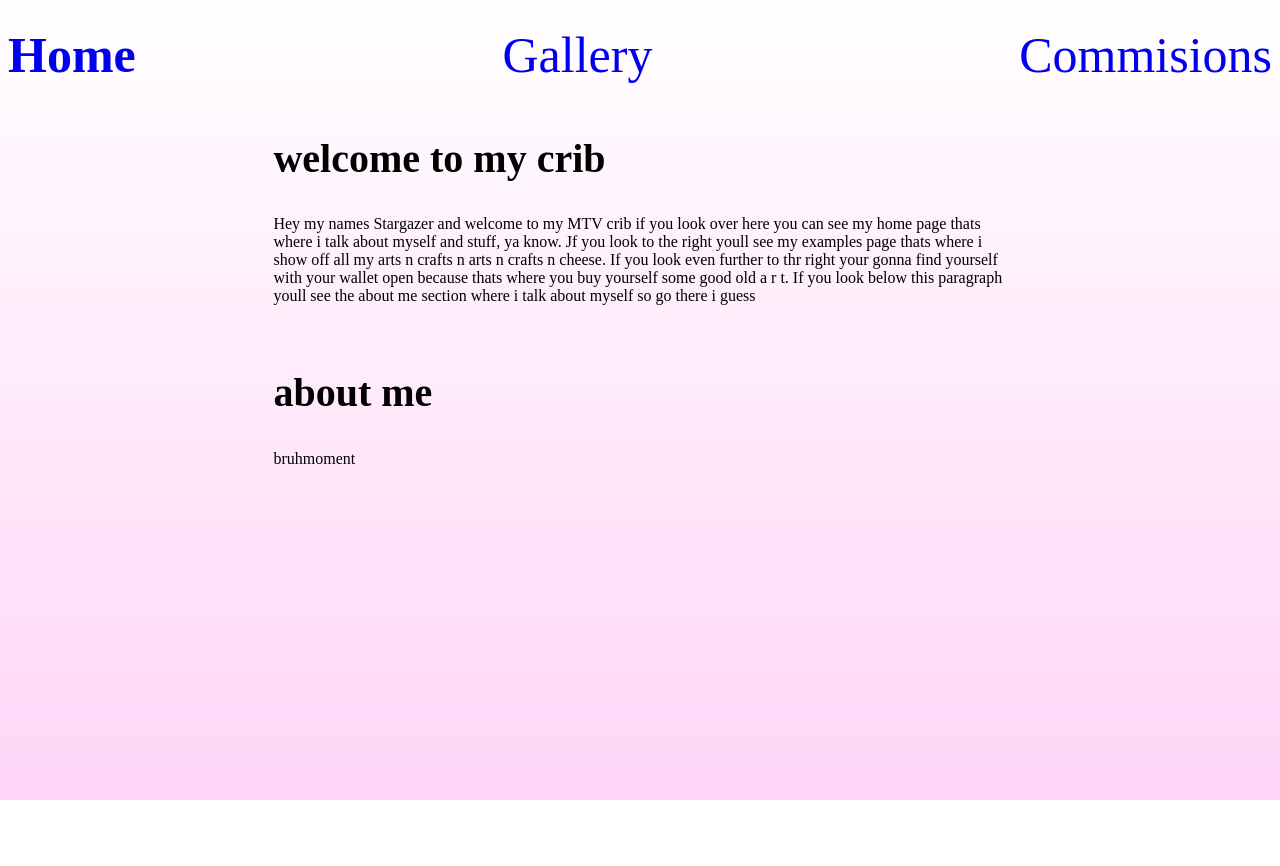
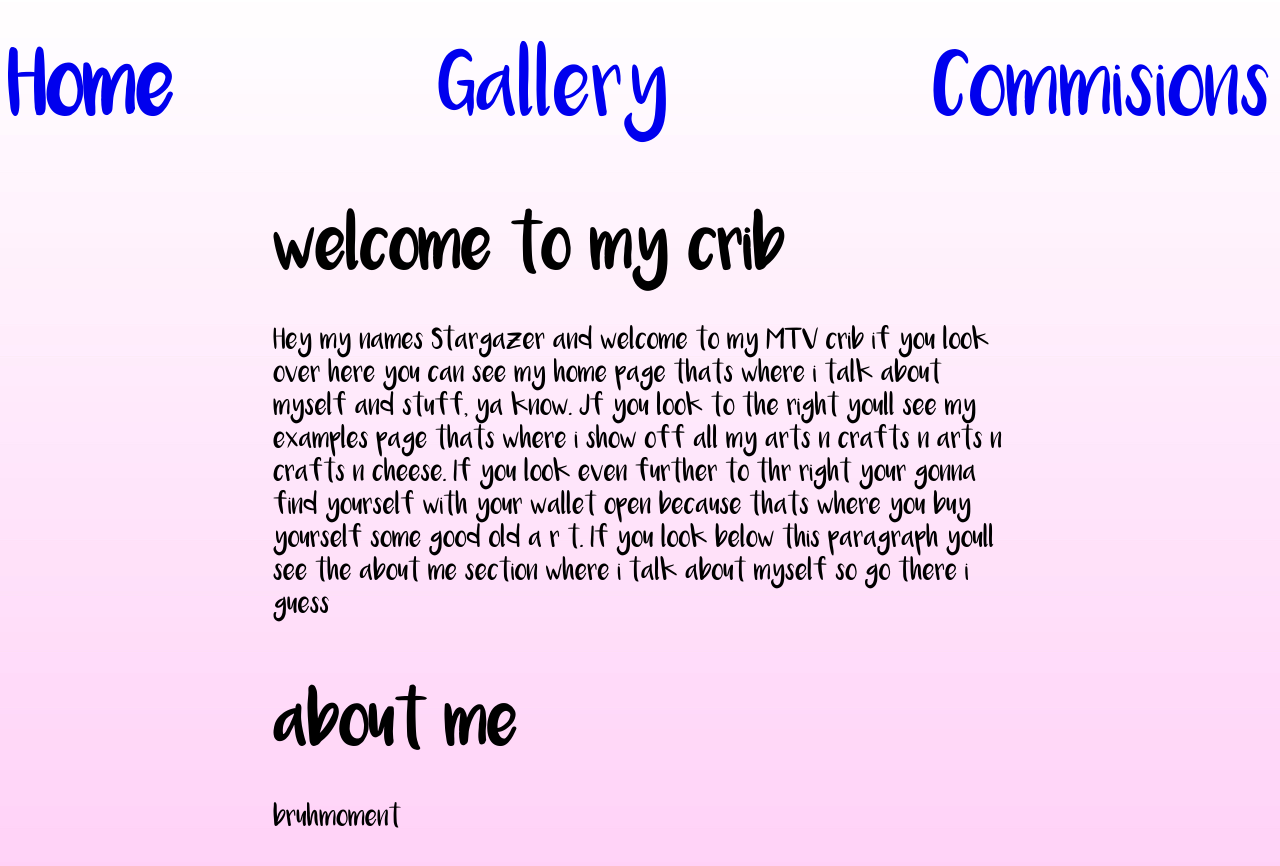
Before and after one commit to TheCaffeinatedOne/stargazer-art, a plain HTML site: page index.html in a window 1280 px wide. Before the commit the page ends 800 px from the top, so only its background shows below. Drawn offline with Linux system fonts and the light colour scheme.

Commit message:
added requested font

```diff
--- a/style.css
+++ b/style.css
@@ -1,8 +1,9 @@
 @font-face {
-
+  font-family: luna;
+  src: url(Luna.ttf);
 }
 body{
-font: ;
+font-family: luna;
 background: url("background.jpeg")
 }.homeL {
 float:left;
```
Also changed, not shown: Luna.ttf (added).
